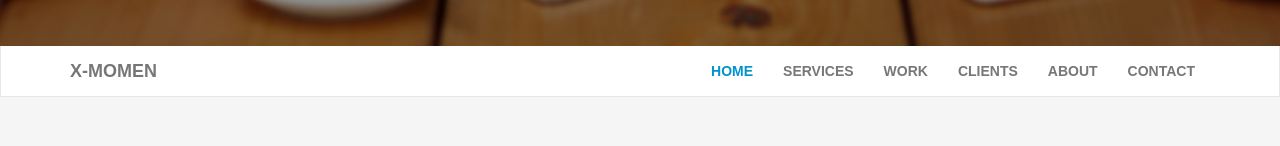
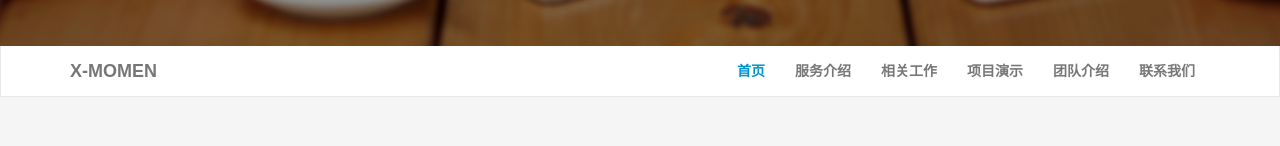
Before and after one commit to LIXiaoyan9950/xmomen-website, a plain HTML site: page index.html in a window 1280 px wide. Shown: the part 598-744 px from the top of the page. Drawn offline with Linux system fonts and the light colour scheme; a web font is replaced by a local one.

Commit message:
修改导航

```diff
--- a/index.html
+++ b/index.html
@@ -50,22 +50,22 @@
           <div class="collapse navbar-collapse">
             <ul class="nav navbar-nav navbar-right">
               <li class="active">
-                <a href="#home">Home</a>
+                <a href="#home">首页</a>
               </li>
               <li>
-                <a href="#services">Services</a>
+                <a href="#services">服务介绍</a>
               </li>
               <li>
-                <a href="#work">Work</a>
+                <a href="#work">相关工作</a>
               </li>
               <li>
-                <a href="#clients">Clients</a>
+                <a href="#projects">项目演示</a>
               </li>
               <li>
-                <a href="#about">About</a>
+                <a href="#about">团队介绍</a>
               </li>
               <li>
-                <a href="#contact">Contact</a>
+                <a href="#contact">联系我们</a>
               </li>
             </ul>
           </div>
@@ -198,7 +198,7 @@
         </div>
       </div>
     </section>
-    <section id="clients" class="page">
+    <section id="projects" class="page">
       <div class="container">
         <div class="content text-center">
           <div class="row">
@@ -355,7 +355,7 @@
                     </a>
                   </li>
                   <li>
-                    <a href="mailto:john.doe@mail.com" title="Email">
+                    <a href="mailto:service@xmomen.com" title="Email">
                       <i class="fa fa-envelope"></i>
                     </a>
                   </li>
@@ -383,7 +383,7 @@
           <div class="row">
             <div class="col-lg-4 animated hiding" data-animation="fadeInRight" data-delay="600">
               <i class="fa fa-map-marker fa-3x"></i>
-              <a href="#">Mostar, Bosnia and Herzegovina</a>
+              <a href="#">China, Shang Hai City</a>
             </div>
             <div class="col-lg-4 animated hiding" data-animation="fadeInDown" data-delay="300">
               <i class="fa fa-phone fa-3x"></i>
@@ -391,7 +391,7 @@
             </div>
             <div class="col-lg-4 animated hiding" data-animation="fadeInLeft" data-delay="600">
               <i class="fa fa-envelope fa-3x"></i>
-              <a href="mailto:john.doe@mail.com">john.doe@mail.com</a>
+              <a href="mailto:service@xmomen.com">service@xmomen.com</a>
             </div>
           </div>
         </div>
```
